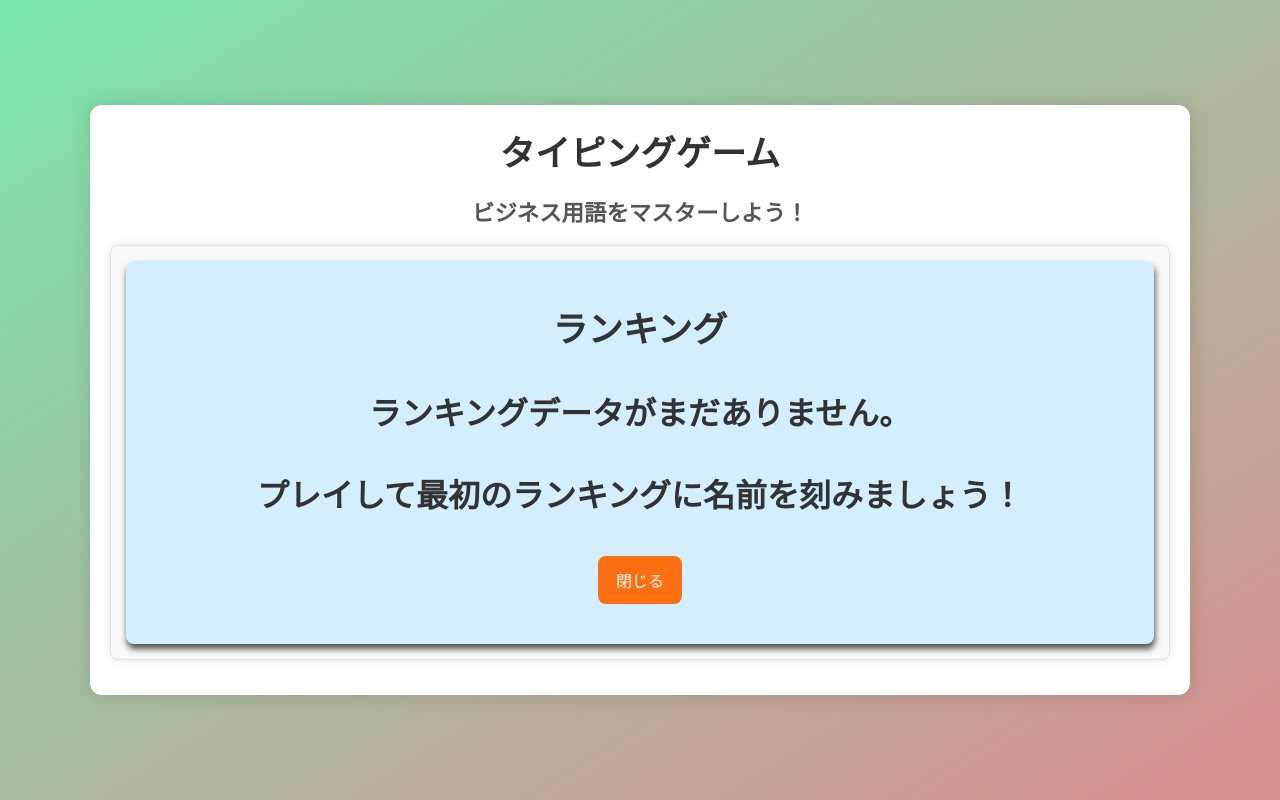
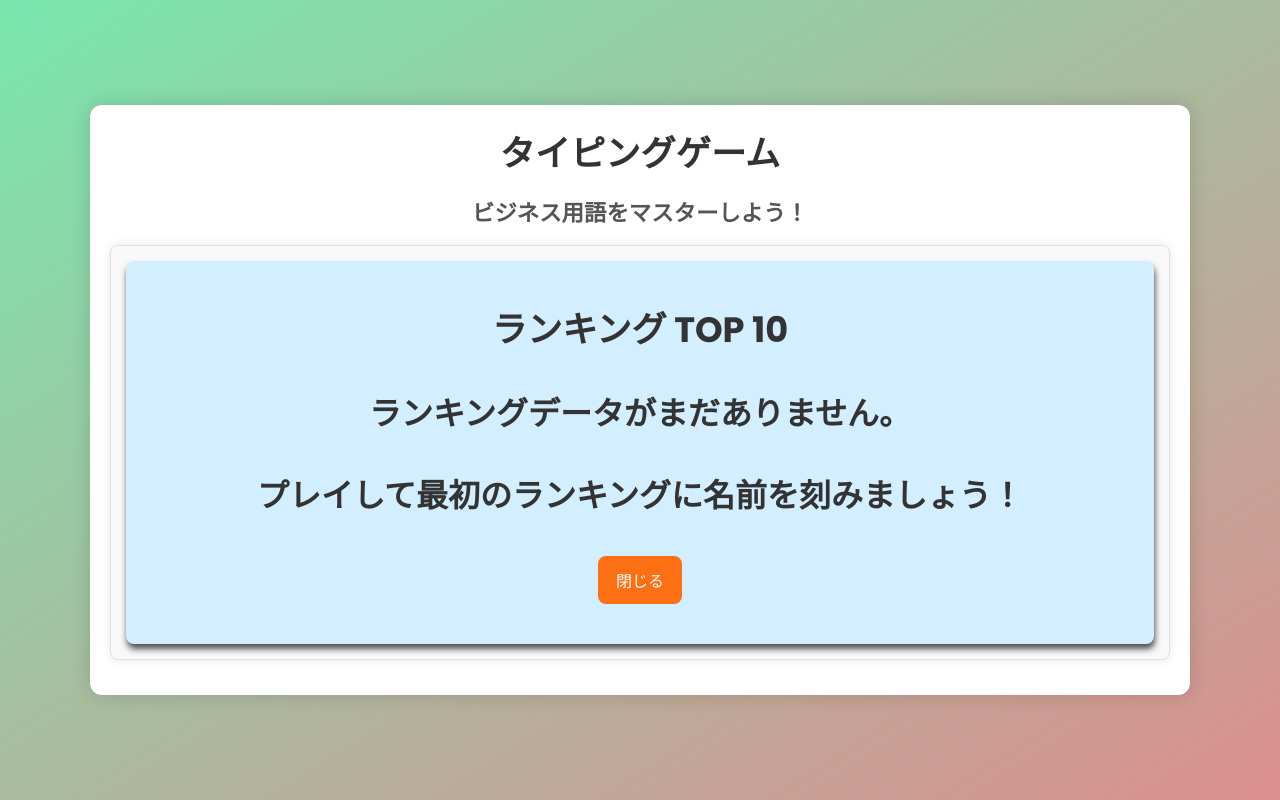
Before and after one commit to thiger7/typing-game-business, a Next.js app: page / in a window 1280 px wide. Both pictures are taken after a click on the button "ランキングを見る". Built offline with nearby package versions, Linux system fonts and the light colour scheme; a web font is replaced by a local one.

Commit message:
ランキングを10位まで登録するようにした

```diff
--- a/src/app/components/GameResult.tsx
+++ b/src/app/components/GameResult.tsx
@@ -182,9 +182,7 @@ export const GameResult: React.FC<GameResultProps> = ({
                     maxLength={5}
                   />
                   {registrationError && <p className="text-red-500 text-sm mt-1">{registrationError}</p>}
-                  <p className="text-xs text-gray-500 mt-1">
-                    {nickname.length}/5文字
-                  </p>
+                  <p className="text-xs text-gray-500 mt-1">{nickname.length}/5文字</p>
                 </div>
                 <button onClick={handleRegisterRanking} disabled={isRegistering} className="button w-full md:w-1/3">
                   {isRegistering ? "登録中..." : "ランキングに登録"}
--- a/src/app/components/Ranking.tsx
+++ b/src/app/components/Ranking.tsx
@@ -14,8 +14,10 @@ export const Ranking: React.FC<RankingProps> = ({ onClose }) => {
   useEffect(() => {
     const loadRankings = () => {
       try {
-        const data = getRankings();
-        setRankings(data);
+        // ランキングデータを取得して上位10位までに制限
+        const allRankings = getRankings();
+        const top10Rankings = allRankings.slice(0, 10);
+        setRankings(top10Rankings);
       } catch (error) {
         console.error("ランキングデータの読み込みに失敗しました:", error);
       } finally {
@@ -56,7 +58,7 @@ export const Ranking: React.FC<RankingProps> = ({ onClose }) => {
     <div className="card">
       <div className="container">
         <div className="text-center mb-4">
-          <h2>ランキング</h2>
+          <h2>ランキング TOP 10</h2>
         </div>
 
         {loading ? (
```
